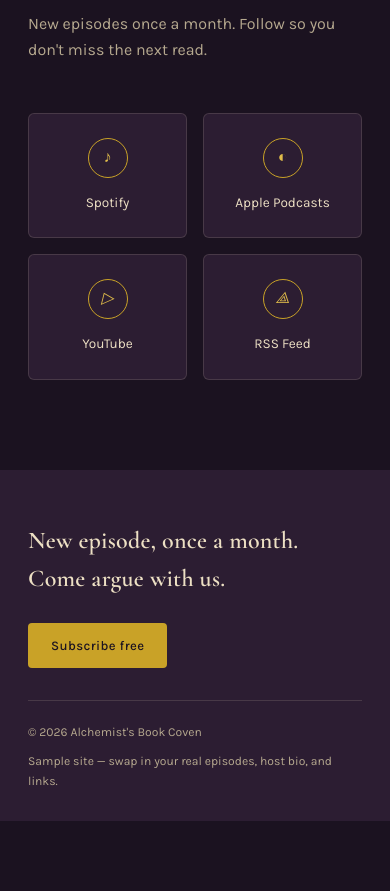
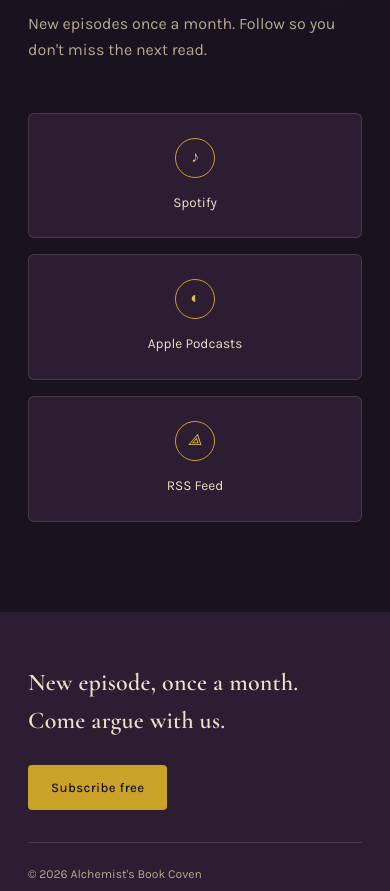
Before and after one commit to Jbduquette/AlchemistsBookCoven, a plain HTML site: page index.html in a window 390 px wide. Shown: the part 3233-4124 px from the top of the page. Before the commit the page ends 4054 px from the top, so only its background shows below. Drawn offline with nearby package versions, Linux system fonts and the light colour scheme.

Commit message:
Update index.html

```diff
--- a/index.html
+++ b/index.html
@@ -226,7 +226,7 @@
   /* ---------- Subscribe ---------- */
   .subscribe-grid {
     display: grid;
-    grid-template-columns: repeat(4, 1fr);
+    grid-template-columns: repeat(3, 1fr);
     gap: 16px;
   }
   .sub-card {
@@ -260,7 +260,7 @@
   @media (max-width: 800px) {
     .hero .wrap, .about .wrap { grid-template-columns: 1fr; gap: 40px; }
     .about .wrap { direction: ltr; }
-    .subscribe-grid { grid-template-columns: repeat(2, 1fr); }
+    .subscribe-grid { grid-template-columns: 1fr; }
     nav { display: none; }
     .ep-row { grid-template-columns: 44px 1fr; }
     .ep-play { grid-column: 1 / -1; margin-top: 4px; }
@@ -369,8 +369,7 @@
     </div>
     <div class="subscribe-grid">
       <a href="#" class="sub-card"><div class="glyph">♪</div><div class="name">Spotify</div></a>
-      <a href="#" class="sub-card"><div class="glyph">◐</div><div class="name">Apple Podcasts</div></a>
-      <a href="#" class="sub-card"><div class="glyph">▷</div><div class="name">YouTube</div></a>
+      <a href="https://podcasts.apple.com/podcast/id6813271319" class="sub-card"><div class="glyph">◐</div><div class="name">Apple Podcasts</div></a>
       <a href="https://media.rss.com/alchemist-s-book-coven/feed.xml" class="sub-card"><div class="glyph">⟁</div><div class="name">RSS Feed</div></a>
     </div>
   </div>
```
